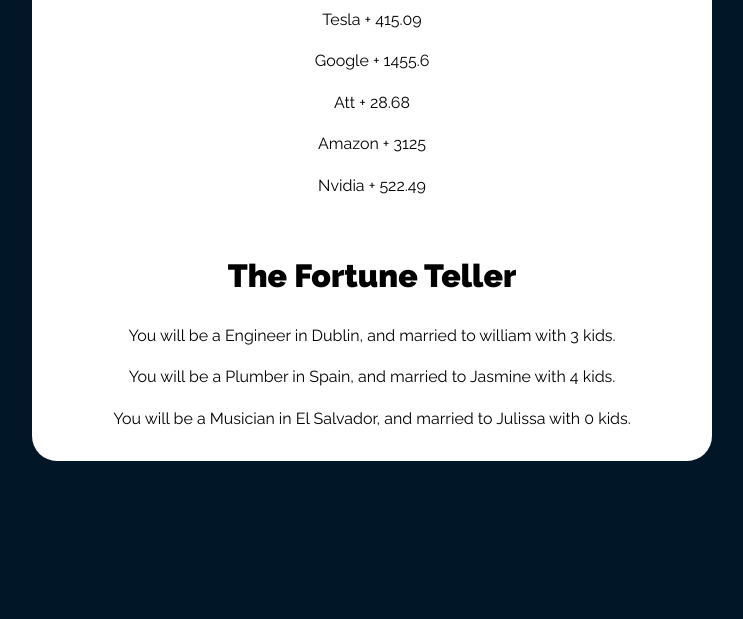
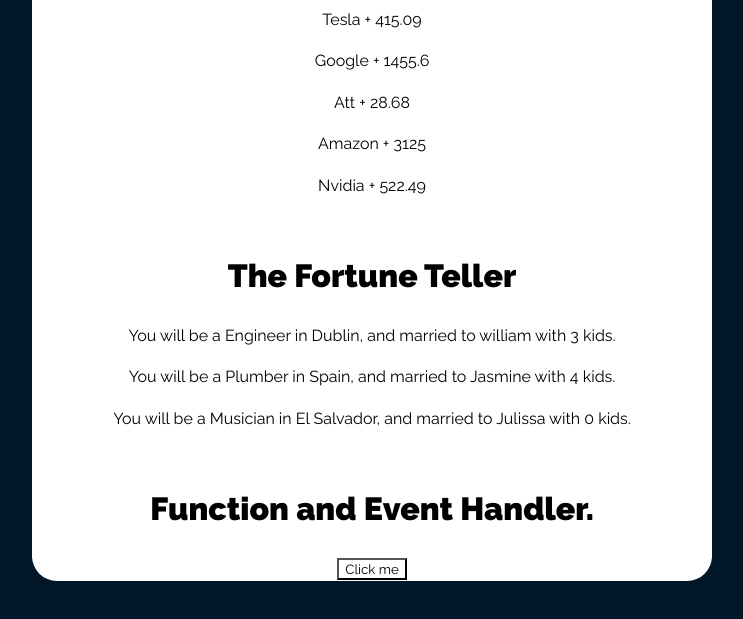
Before and after one commit to JonMooseMejia/JonMooseMejia.github.io, a plain HTML site: page examples/project2.html in a window 1280 px wide. Shown: the part 459-1078 px from the top of the page, without its empty margins (268-1011 px from the left). Before the commit the page ends 1020 px from the top, so only its background shows below. Drawn offline with Linux system fonts and the light colour scheme.

Commit message:
Add files via upload

```diff
--- a/examples/project2.html
+++ b/examples/project2.html
@@ -36,11 +36,24 @@
 			<p id="fortune3" style="padding-bottom: 30px"></p>
 
 			</div>
+		<div class="container-child">
+
+			<h1>Function and Event Handler.</h1>
+
+			<button type="button" onClick="Function()">Click me</button>
+
+			</div>
 
 	</div>
 
 	<script src="javascript/stocks.js"></script>
 	<script src="javascript/fortuneTeller.js"></script>
+	<script>
+		setTimeout(function(){ alert("The page has loaded"); }, 500);
+		function Function() {
+			alert("Welcome!");
+		}
+	</script>
 	</body>
 
 </html>
```
